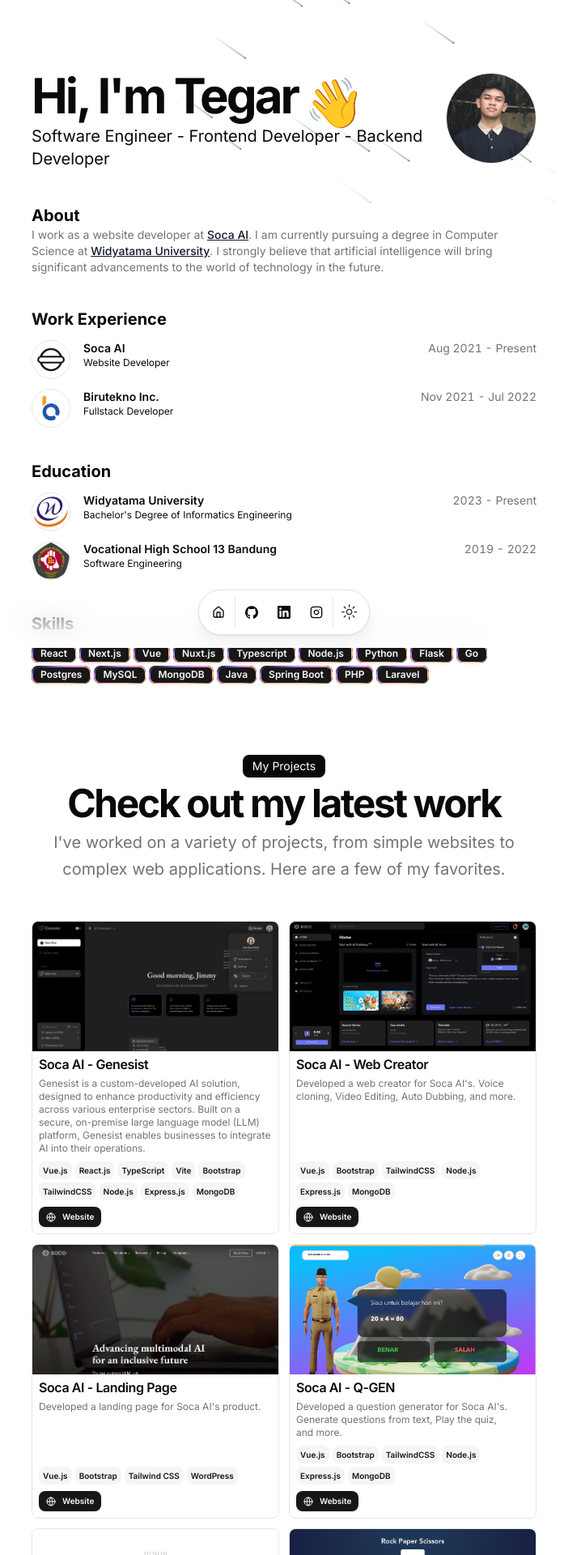
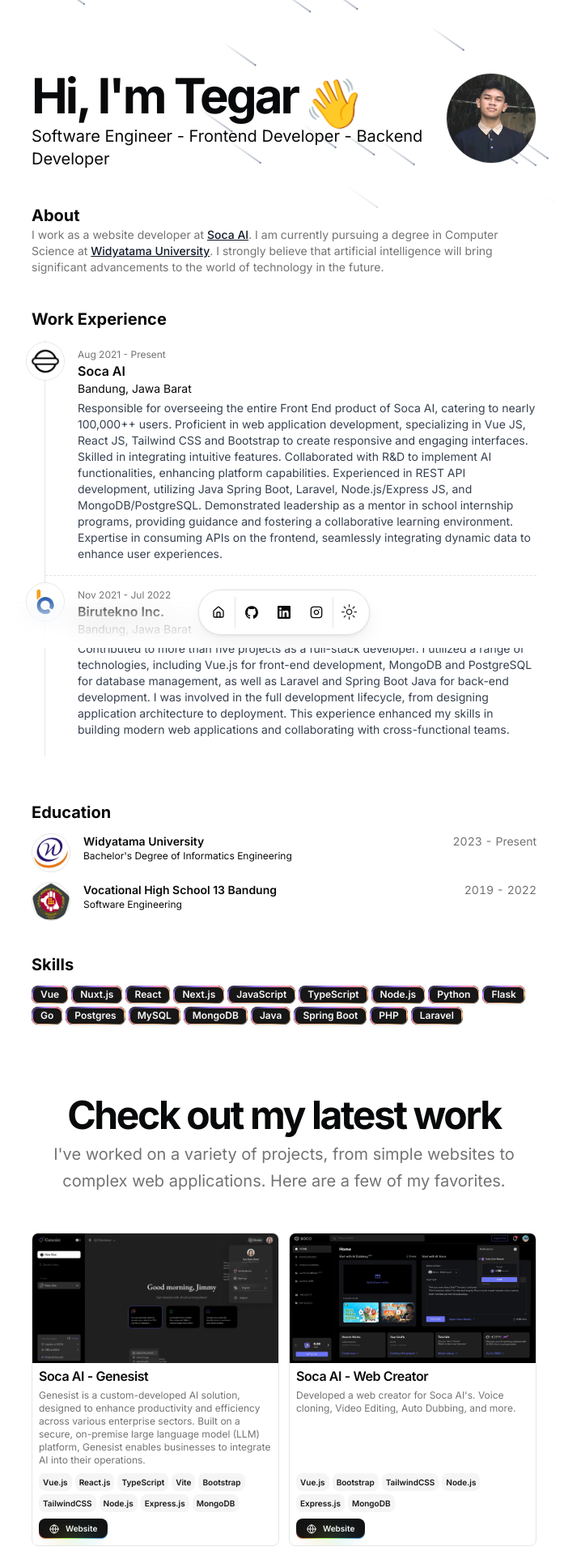
Before and after one commit to tegarumar/tegar-portofolio-v2, a Next.js app: page / in a window 1280 px wide. Shown: the top 1920 px of the page at 81% size, without its empty margins (289-1007 px from the left). Built offline with nearby package versions, Linux system fonts and the light colour scheme.

Commit message:
feat: update work experience card UI, description, etc

```diff
--- a/src/app/globals.css
+++ b/src/app/globals.css
@@ -23,7 +23,7 @@
       --muted-foreground: 0 0% 45.1%;
 
       --accent: 0 0% 96.1%;
-    --accent-foreground: 0 0% 9%;
+      --accent-foreground: 0 0% 9%;
 
       --destructive: 0 84.2% 60.2%;
       --destructive-foreground: 0 0% 98%;
@@ -33,6 +33,12 @@
       --ring: 0 0% 3.9%;
 
       --radius: 0.5rem;
+
+      --color-1: 0 100% 63%;
+      --color-2: 270 100% 63%;
+      --color-3: 210 100% 63%;
+      --color-4: 195 100% 63%;
+      --color-5: 90 100% 63%;
     }
 
     .dark {
--- a/src/app/page.tsx
+++ b/src/app/page.tsx
@@ -8,6 +8,7 @@
 import Link from "next/link";
 import Markdown from "react-markdown";
 import ShineBorder from "@/components/magicui/shine-border";
+import { HackathonCard } from "@/components/hackathon-card";
 
 const BLUR_FADE_DELAY = 0.04;
 
@@ -62,24 +63,24 @@
           <BlurFade delay={BLUR_FADE_DELAY * 5}>
             <h2 className="text-xl font-bold">Work Experience</h2>
           </BlurFade>
+          <BlurFade delay={BLUR_FADE_DELAY * 14}>
+            <ul className="mb-4 ml-4 divide-y divide-dashed border-l">
                 {DATA.work.map((work, id) => (
                   <BlurFade
                     key={work.company}
-              delay={BLUR_FADE_DELAY * 6 + id * 0.05}
+                    delay={BLUR_FADE_DELAY * 15 + id * 0.05}
                   >
-              <ResumeCard
-                key={work.company}
-                logoUrl={work.logoUrl}
-                altText={work.company}
+                    <HackathonCard
                       title={work.company}
-                subtitle={work.title}
-                href={work.href}
-                badges={work.badges}
-                period={`${work.start} - ${work.end ?? "Present"}`}
                       description={work.description}
+                      location={work.location}
+                      dates={`${work.start} - ${work.end ?? "Present"}`}
+                      image={work.logoUrl}
                     />
                   </BlurFade>
                 ))}
+              </ul>
+          </BlurFade>
         </div>
       </section>
       <section id="education">
@@ -126,9 +127,6 @@
           <BlurFade delay={BLUR_FADE_DELAY * 11}>
             <div className="flex flex-col items-center justify-center space-y-4 text-center">
               <div className="space-y-2">
-                <div className="inline-block rounded-lg bg-foreground text-background px-3 py-1 text-sm">
-                  My Projects
-                </div>
                 <h2 className="text-3xl font-bold tracking-tighter sm:text-5xl">
                   Check out my latest work
                 </h2>
--- a/src/components/hackathon-card.tsx
+++ b/src/components/hackathon-card.tsx
@@ -37,10 +37,10 @@
         )}
         <h2 className="font-semibold leading-none">{title}</h2>
         {location && (
-          <p className="text-sm text-muted-foreground">{location}</p>
+          <p className="text-sm">{location}</p>
         )}
         {description && (
-          <span className="prose dark:prose-invert text-sm text-muted-foreground">
+          <span className="prose dark:prose-invert text-sm">
             {description}
           </span>
         )}
--- /dev/null
+++ b/src/components/magicui/rainbow-button.tsx
@@ -0,0 +1,28 @@
+import React from "react";
+
+import { cn } from "@/lib/utils";
+
+interface RainbowButtonProps
+  extends React.ButtonHTMLAttributes<HTMLButtonElement> {}
+
+export function RainbowButton({ children, ...props }: RainbowButtonProps) {
+  return (
+    <button
+      className={cn(
+        "px-3 inline-flex items-center gap-2 py-1 justify-center rounded-[8px] font-semibold text-[10px] transition-colors focus-visible:outline-none focus-visible:ring-1 focus-visible:ring-ring disabled:pointer-events-none disabled:opacity-50 relative group animate-rainbow cursor-pointer border-0 bg-[length:200%] text-primary-foreground [background-clip:padding-box,border-box,border-box] [background-origin:border-box] [border:calc(0.08*1rem)_solid_transparent]",
+
+        // before styles
+        "before:absolute before:bottom-[-20%] before:left-1/2 before:z-0 before:h-1/5 before:w-3/5 before:-translate-x-1/2 before:animate-rainbow before:bg-[linear-gradient(90deg,hsl(var(--color-1)),hsl(var(--color-5)),hsl(var(--color-3)),hsl(var(--color-4)),hsl(var(--color-2)))] before:bg-[length:200%] before:[filter:blur(calc(0.8*1rem))]",
+
+        // light mode colors
+        "bg-[linear-gradient(#121213,#121213),linear-gradient(#121213_50%,rgba(18,18,19,0.6)_80%,rgba(18,18,19,0)),linear-gradient(90deg,hsl(var(--color-1)),hsl(var(--color-5)),hsl(var(--color-3)),hsl(var(--color-4)),hsl(var(--color-2)))]",
+
+        // dark mode colors
+        " dark:bg-[linear-gradient(#fff,#fff),linear-gradient(#fff_50%,rgba(255,255,255,0.6)_80%,rgba(0,0,0,0)),linear-gradient(90deg,hsl(var(--color-1)),hsl(var(--color-5)),hsl(var(--color-3)),hsl(var(--color-4)),hsl(var(--color-2)))]",
+      )}
+      {...props}
+    >
+      {children}
+    </button>
+  );
+}
--- a/src/components/project-card.tsx
+++ b/src/components/project-card.tsx
@@ -10,6 +10,7 @@
 import Image from "next/image";
 import Link from "next/link";
 import Markdown from "react-markdown";
+import { RainbowButton } from "./magicui/rainbow-button";
 
 interface Props {
   title: string;
@@ -99,10 +100,10 @@
           <div className="flex flex-row flex-wrap items-start gap-1">
             {links?.map((link, idx) => (
               <Link href={link?.href} key={idx} target="_blank">
-                <Badge key={idx} className="flex gap-2 px-2 py-1 text-[10px]">
+                <RainbowButton key={idx}>
                   {link.icon}
                   {link.type}
-                </Badge>
+                </RainbowButton>
               </Link>
             ))}
           </div>
--- a/src/data/resume.tsx
+++ b/src/data/resume.tsx
@@ -1,5 +1,5 @@
 import { Icons } from "@/components/icons";
-import { HomeIcon, Instagram } from "lucide-react";
+import { HomeIcon } from "lucide-react";
 
 export const DATA = {
   name: "Tegar Umar Abdillah",
@@ -13,11 +13,12 @@
     "I work as a website developer at [Soca AI](https://soca.ai/). I am currently pursuing a degree in Computer Science at [Widyatama University](https://www.widyatama.ac.id/). I strongly believe that artificial intelligence will bring significant advancements to the world of technology in the future.",
   avatarUrl: "/me.jpeg",
   skills: [
+    "Vue",
+    "Nuxt.js",
     "React",
     "Next.js",
-    "Vue",
-    "Nuxt.js",
-    "Typescript",
+    "JavaScript",
+    "TypeScript",
     "Node.js",
     "Python",
     "Flask",
@@ -87,7 +88,7 @@
       start: "Aug 2021",
       end: "Present",
       description:
-        "Proficient in web application development, specializing in Vue JS, Bootstrap, and Tailwind CSS to create responsive and engaging interfaces. Skilled in integrating intuitive features such as the Timeline Editor for video content management. Collaborated with R&D to implement AI functionalities, enhancing platform capabilities. Experienced in REST API development, utilizing Java Spring Boot, Laravel, Node.js/Express JS, and MongoDB/PostgreSQL. Demonstrated leadership as a mentor in school internship programs, providing guidance and fostering a collaborative learning environment. Expertise in consuming APIs on the frontend, seamlessly integrating dynamic data to enhance user experiences.",
+        "Responsible for overseeing the entire Front End product of Soca AI, catering to nearly 100,000++ users. Proficient in web application development, specializing in Vue JS, React JS, Tailwind CSS and Bootstrap to create responsive and engaging interfaces. Skilled in integrating intuitive features. Collaborated with R&D to implement AI functionalities, enhancing platform capabilities. Experienced in REST API development, utilizing Java Spring Boot, Laravel, Node.js/Express JS, and MongoDB/PostgreSQL. Demonstrated leadership as a mentor in school internship programs, providing guidance and fostering a collaborative learning environment. Expertise in consuming APIs on the frontend, seamlessly integrating dynamic data to enhance user experiences.",
     },
     {
       company: "Birutekno Inc.",
@@ -99,7 +100,7 @@
       start: "Nov 2021",
       end: "Jul 2022",
       description:
-        "Skilled in developing dynamic and responsive website applications using Vue JS, Bootstrap, and Tailwind CSS, ensuring seamless and user-friendly interfaces. Proficient in integrating APIs to enhance functionality and features, optimizing system performance by working with external services and data sources. Actively learning React Native to stay current with industry trends in mobile application development. Contributed significantly to multiple projects, showcasing hands-on development and problem-solving abilities. Experienced in REST API development with Java Spring Boot and MongoDB, ensuring robust communication between frontend and backend components. Demonstrated expertise in consuming APIs on the frontend, seamlessly integrating dynamic data for enhanced user experiences.",
+        "Contributed to more than five projects as a full-stack developer. I utilized a range of technologies, including Vue.js for front-end development, MongoDB and PostgreSQL for database management, as well as Laravel and Spring Boot Java for back-end development. I was involved in the full development lifecycle, from designing application architecture to deployment. This experience enhanced my skills in building modern web applications and collaborating with cross-functional teams.",
     },
   ],
   education: [
--- a/tailwind.config.ts
+++ b/tailwind.config.ts
@@ -56,6 +56,11 @@
           DEFAULT: "hsl(var(--card))",
           foreground: "hsl(var(--card-foreground))",
         },
+        "color-1": "hsl(var(--color-1))",
+        "color-2": "hsl(var(--color-2))",
+        "color-3": "hsl(var(--color-3))",
+        "color-4": "hsl(var(--color-4))",
+        "color-5": "hsl(var(--color-5))",
       },
       borderRadius: {
         lg: "var(--radius)",
@@ -119,14 +124,19 @@
           "100%":  {
             transform: "rotate(0deg)"
           }
-        }
+        },
+        "rainbow": {
+          "0%": { "background-position": "0%" },
+          "100%": { "background-position": "200%" },
+        },
       },
       animation: {
         "accordion-down": "accordion-down 0.2s ease-out",
         "accordion-up": "accordion-up 0.2s ease-out",
         "grid": "grid 15s linear infinite",
         "meteor": "meteor 5s linear infinite",
-        "hand-wave": "wave 2s ease-in-out infinite"
+        "hand-wave": "wave 2s ease-in-out infinite",
+        "rainbow": "rainbow var(--speed, 2s) infinite linear",
       },
     },
   },
```
Also changed, not shown: public/me2.jpeg (added), 1 other file (tests, documents, lock files or other folders). Lines whose indentation alone changed are shown as unchanged.
